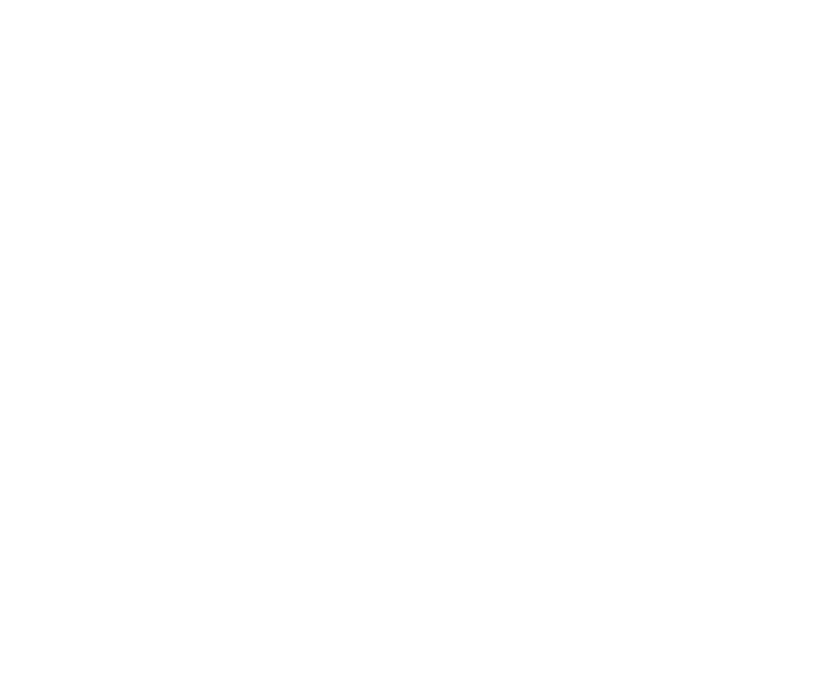
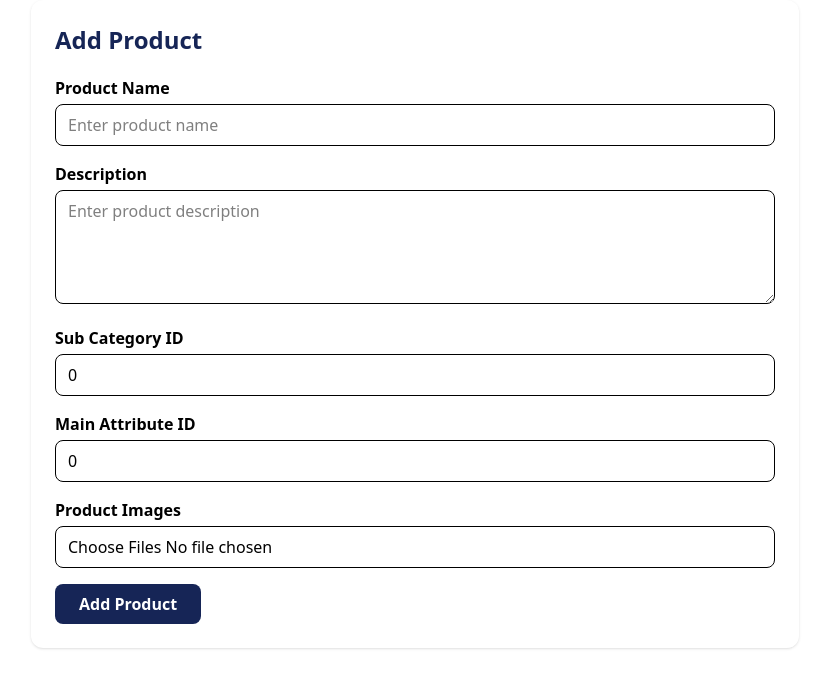
Before and after one commit to SivaKavindraTamilselvan/CapstoneProject, an Angular app in the folder MainFrontend/Ecommerce/: page /add-product in a window 1280 px wide. Before the commit this address led to /. Shown: the top 688 px of the page, without its empty margins (225-1054 px from the left). Built offline with nearby package versions, Linux system fonts and the light colour scheme.

Commit message:
basic addition of product model is done

```diff
--- a/MainFrontend/Ecommerce/src/app/app.routes.ts
+++ b/MainFrontend/Ecommerce/src/app/app.routes.ts
@@ -10,6 +10,7 @@
 import { SubCategoryMobile } from './sub-category-mobile/sub-category-mobile';
 import { VendorLayout } from './vendor/vendor-layout/vendor-layout';
 import { VendorRoute } from './vendor.route';
+import { AddProduct } from './vendor/vendor-product/add-product/add-product';
 
 export const routes: Routes = [
     { path: '', component: Login },
@@ -18,6 +19,7 @@
     { path: 'products', component: UserProduct },
     { path: 'navbar', component: UserNavbar },
     { path: 'categories', component: CategoryMobile },
+    { path: 'add-product', component: AddProduct },
     { path: 'categories/:categoryId/subcategories', component: SubCategoryMobile },
     { path: 'admin', component: AdminLayout, children: AdminRoutes },
     { path: 'vendor', component: VendorLayout, children: VendorRoute }
--- a/MainFrontend/Ecommerce/src/app/vendor/vendor-product/add-product/add-product.html
+++ b/MainFrontend/Ecommerce/src/app/vendor/vendor-product/add-product/add-product.html
@@ -1 +1,73 @@
-<p>add-product works!</p>
+<div class="max-w-3xl mx-auto bg-white p-6 rounded-xl shadow">
+    <h2 class="text-2xl font-bold mb-5 text-blue-950">Add Product</h2>
+
+    @if(errorMessage()){
+    <p class="bg-red-100 text-red-700 px-4 py-2 rounded mb-4">
+        {{ errorMessage() }}
+    </p>
+    }
+
+    @if(successMessage()){
+    <p class="bg-green-100 text-green-700 px-4 py-2 rounded mb-4">
+        {{ successMessage() }}
+    </p>
+    }
+
+    <form (ngSubmit)="addProduct()" class="space-y-4">
+
+        <div>
+            <label class="block font-semibold mb-1">Product Name</label>
+            <input type="text" [formField]="addForm.productName" class="w-full border rounded-lg px-3 py-2"
+                placeholder="Enter product name">
+        </div>
+
+        <div>
+            <label class="block font-semibold mb-1">Description</label>
+            <textarea [formField]="addForm.description" class="w-full border rounded-lg px-3 py-2" rows="4"
+                placeholder="Enter product description"></textarea>
+        </div>
+
+        <div>
+            <label class="block font-semibold mb-1">Sub Category ID</label>
+            <input type="number" [formField]="addForm.productSubCategoryId" class="w-full border rounded-lg px-3 py-2"
+                placeholder="Enter sub-category ID">
+        </div>
+
+        <div>
+            <label class="block font-semibold mb-1">Main Attribute ID</label>
+            <input type="number" [formField]="addForm.mainProductSubCategoryAttributeId"
+                class="w-full border rounded-lg px-3 py-2" placeholder="Enter main attribute ID">
+        </div>
+
+        <div>
+            <label class="block font-semibold mb-1">Product Images</label>
+            <input type="file" multiple accept="image/*" (change)="onImageSelected($event)"
+                class="w-full border rounded-lg px-3 py-2">
+        </div>
+
+        @if(productImages().length > 0){
+        <div class="grid grid-cols-2 md:grid-cols-4 gap-4">
+            @for(img of productImages(); track $index){
+            <div class="border rounded-lg p-2 relative">
+                <img [src]="img.imageUrl" class="w-full h-28 object-cover rounded">
+
+                <button type="button" (click)="setMainImage($index)" class="mt-2 w-full text-sm py-1 rounded text-white"
+                    [class.bg-green-700]="img.isMainImage" [class.bg-blue-700]="!img.isMainImage">
+                    {{ img.isMainImage ? 'Main Image' : 'Set Main' }}
+                </button>
+
+                <button type="button" (click)="removeImage($index)"
+                    class="mt-2 w-full bg-red-600 text-white text-sm py-1 rounded">
+                    Remove
+                </button>
+            </div>
+            }
+        </div>
+        }
+
+        <button type="submit" class="bg-blue-950 text-white px-6 py-2 rounded-lg font-semibold hover:bg-blue-900">
+            Add Product
+        </button>
+
+    </form>
+</div>
--- a/MainFrontend/Ecommerce/src/app/vendor/vendor-product/add-product/add-product.ts
+++ b/MainFrontend/Ecommerce/src/app/vendor/vendor-product/add-product/add-product.ts
@@ -1,11 +1,153 @@
-import { Component } from '@angular/core';
+import { Component, signal } from '@angular/core';
+import { VendorProductService } from '../../../services/vendor-product.Service';
+import { AddProductModel } from '../../../models/add-product.model';
+import { AddProductImageModel } from '../../../models/add-product-image';
+import { form, FormField, maxLength, min, required } from '@angular/forms/signals';
+import { FormsModule, ReactiveFormsModule } from '@angular/forms';
 
 @Component({
   selector: 'app-add-product',
-  imports: [],
+  imports: [FormField,ReactiveFormsModule,FormsModule],
   templateUrl: './add-product.html',
   styleUrl: './add-product.css',
 })
 export class AddProduct {
-  constructor(){}
+  errorMessage = signal<string | null>(null);
+  successMessage = signal<string | null>(null);
+
+  product = signal(new AddProductModel());
+  productImages = signal<AddProductImageModel[]>([]);
+
+  constructor(private vendorProductService: VendorProductService) { }
+
+  addForm = form(this.product, (path) => {
+    required(path.productName, { message: 'Product name is required' });
+    maxLength(path.productName, 100, {
+      message: 'Product name must be 100 characters or fewer',
+    });
+
+    required(path.description, { message: 'Product description is required' });
+    maxLength(path.description, 1000, {
+      message: 'Description must be 1000 characters or fewer',
+    });
+
+    required(path.productSubCategoryId, { message: 'Sub-category is required' });
+    min(path.productSubCategoryId, 1, {
+      message: 'Sub-category ID must be greater than 0',
+    });
+
+    required(path.mainProductSubCategoryAttributeId, {
+      message: 'Main attribute is required',
+    });
+    min(path.mainProductSubCategoryAttributeId, 1, {
+      message: 'Attribute ID must be greater than 0',
+    });
+  });
+
+  onImageSelected(event: Event): void {
+    const input = event.target as HTMLInputElement;
+    if (!input.files?.length) return;
+
+    const startOrder = this.productImages().length + 1;
+
+    Array.from(input.files).forEach((file, index) => {
+      const reader = new FileReader();
+
+      reader.onload = () => {
+        const imageModel = new AddProductImageModel();
+        imageModel.imageUrl = file.name;
+        imageModel.displayOrderId = startOrder + index;
+        imageModel.isMainImage = this.productImages().length === 0;
+
+        this.productImages.update((imgs) => [...imgs, imageModel]);
+      };
+
+      reader.readAsDataURL(file);
+    });
+
+    input.value = '';
+  }
+
+  setMainImage(index: number): void {
+    this.productImages.update((imgs) =>
+      imgs.map((img, i) => ({
+        ...img,
+        isMainImage: i === index,
+      }))
+    );
+  }
+
+  removeImage(index: number): void {
+    this.productImages.update((imgs) =>
+      imgs
+        .filter((_, i) => i !== index)
+        .map((img, i) => ({
+          ...img,
+          displayOrderId: i + 1,
+          isMainImage: i === 0,
+        }))
+    );
+  }
+
+  addProduct(): void {
+    this.errorMessage.set(null);
+    this.successMessage.set(null);
+
+    this.vendorProductService.addProduct(this.product()).subscribe({
+      next: (response: any) => {
+        const productId =
+          response.productId ??
+          response.data?.productId ??
+          response.id;
+
+        if (!productId) {
+          this.errorMessage.set('Product added, but product ID was not returned.');
+          return;
+        }
+
+        this.addProductImages(productId);
+      },
+      error: (error) => {
+        this.errorMessage.set(error.error?.message ?? 'Failed to add product');
+      },
+    });
+  }
+
+  private addProductImages(productId: number): void {
+    const images = this.productImages().map((img) => {
+      img.productId = productId;
+      return img;
+    });
+
+    if (images.length === 0) {
+      this.successMessage.set('Product added successfully');
+      this.resetForm();
+      return;
+    }
+
+    let uploadedCount = 0;
+
+    images.forEach((image) => {
+      this.vendorProductService.addProductImage(image).subscribe({
+        next: () => {
+          uploadedCount++;
+
+          if (uploadedCount === images.length) {
+            this.successMessage.set('Product and images added successfully');
+            this.resetForm();
+          }
+        },
+        error: (error) => {
+          this.errorMessage.set(
+            error.error?.message ?? 'Product added, but image upload failed'
+          );
+        },
+      });
+    });
+  }
+
+  resetForm(): void {
+    this.product.set(new AddProductModel());
+    this.productImages.set([]);
+  }
 }
```
